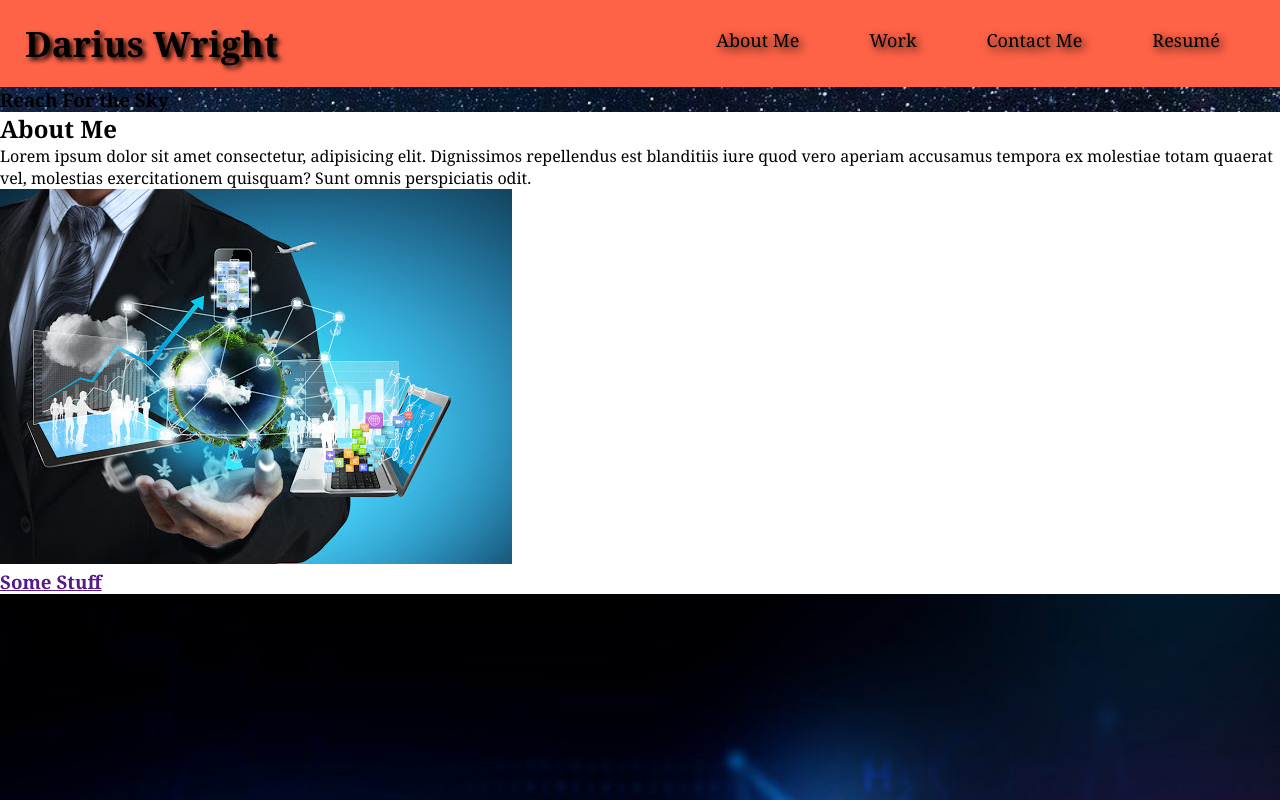
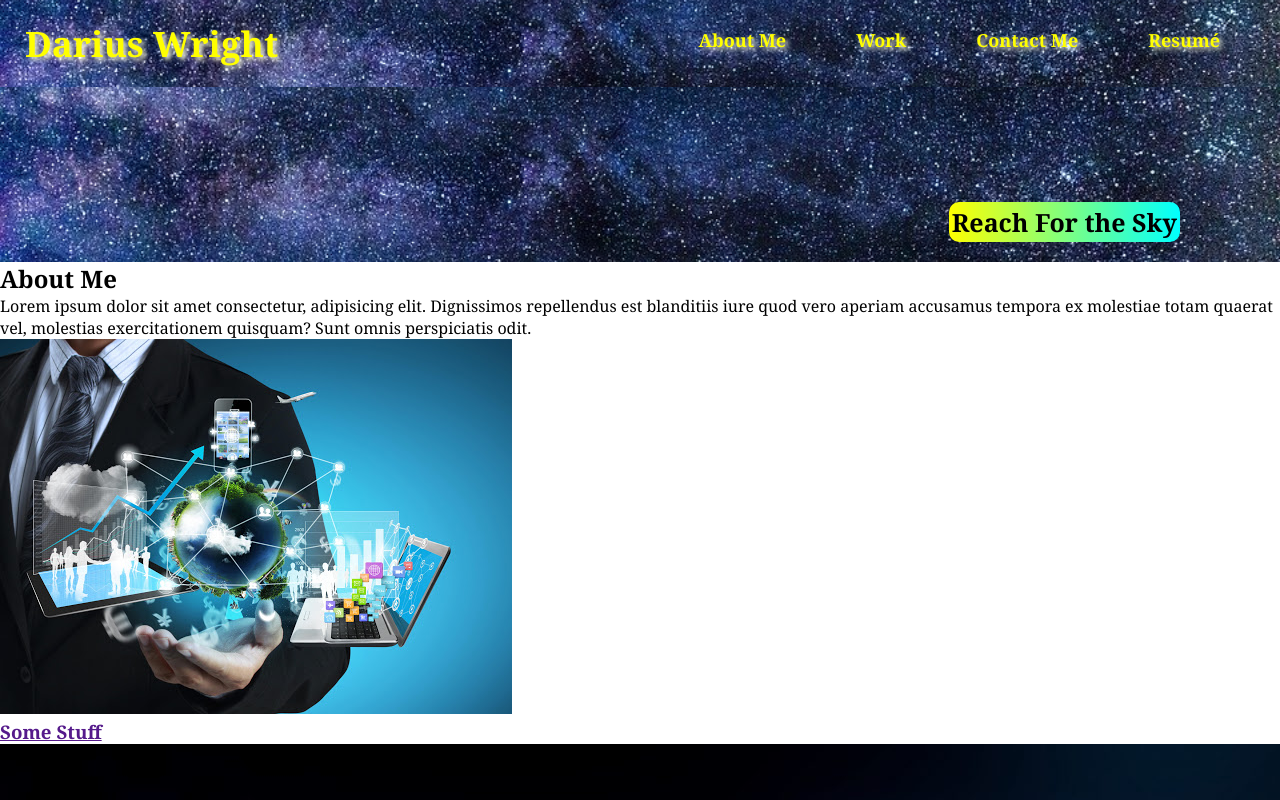
Before and after one commit to DariusJWright/DariusWright, a plain HTML site: page index.html in a window 1280 px wide. Shown: the top 800 px of the page. Drawn offline with Linux system fonts and the light colour scheme.

Commit message:
added hover effects to header

```diff
--- a/assets/style.css
+++ b/assets/style.css
@@ -10,22 +10,24 @@ body {
 
 Header {
     padding: 20px 25px;
-    background-color: tomato;
+    background-image: url(./images/big-photo.jpg);
+    background-position: 100%;
+    background-size: cover;
+    background-attachment: fixed;
     display: flex;
     justify-content: space-between;
     flex-wrap: wrap;
-
 }
 
 header h1 {
     font-weight: bold;
     font-size: 35px;
-    color: black;
+    color: yellow;
     margin: 0;
-    text-shadow: 3px 3px 5px black;
+
+    text-shadow: 3px 3px 5px lightyellow;
+    transition: 1s;
 }
-
-
 
 header nav {
     margin: 8px 0;
@@ -44,23 +46,50 @@ header nav ul li {
 }
 
 header nav ul li a {
+    color: yellow;
     font-size: large;
+    font-weight: bold;
+    border-radius: 10px;
     padding: 10px 35px;
-    text-shadow: 3px 3px 10px black;
+    text-shadow: 3px 3px 5px lightyellow;
 }
+
 header a {
     text-decoration: none;
     color: black;
+    transition: 1s;
+}
+
+header a:hover {
+    border: 2px solid wheat;
+    border-radius: 10px;
+    background-color: yellow;
+    color: black;
+    background-image: linear-gradient(135deg, yellow, cyan);
+    transform: rotateY(360deg);
 }
 
 .big-photo {
-   background-image: url("./images/big-photo.jpg");
-   background-size: cover;
+    height: 175px;
+    background-image: url("./images/big-photo.jpg");
+    background-size: cover;
+    background-position: 100%;
+    background-attachment: fixed;
+    display: flex;
+    align-items: flex-end;
+    justify-content: flex-end;
+    flex-wrap: wrap;
 }
 
-/* .big-photo h3 {
-    color: white;
-    position: absolute;
-    bottom: 50px;
-    right: 50px;
-} */
+.big-photo h3 {
+    font-size: 25px;
+    padding: 3px;
+    border-radius: 10px;
+    margin: 0px 100px 20px 0px;
+    background-image: linear-gradient(90deg, yellow, cyan);
+    transition: 1s;
+}
+
+.big-photo h3:hover{
+    transform: rotateY(360deg) ;
+}
```
